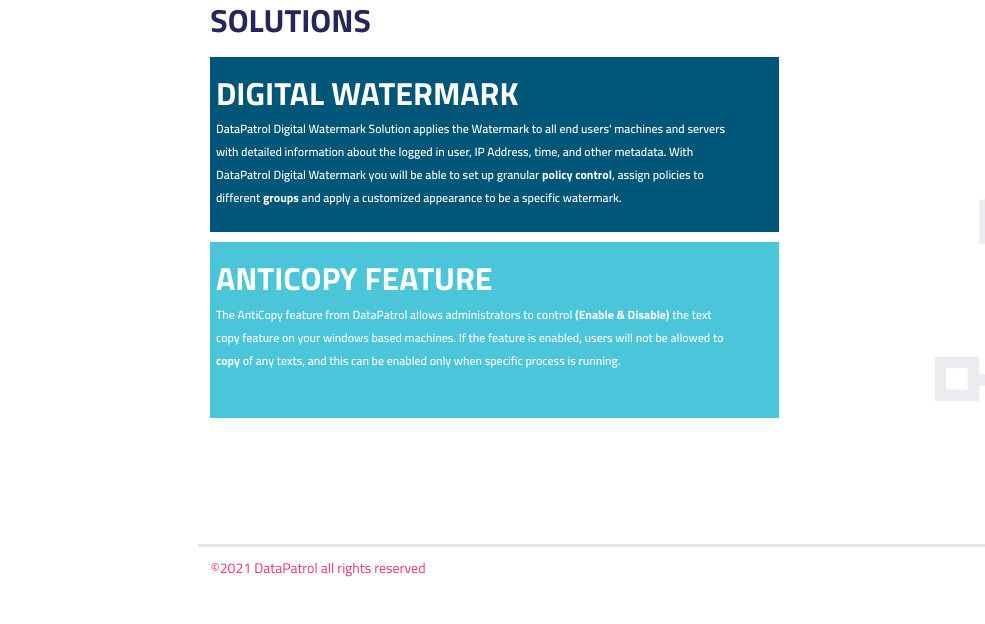
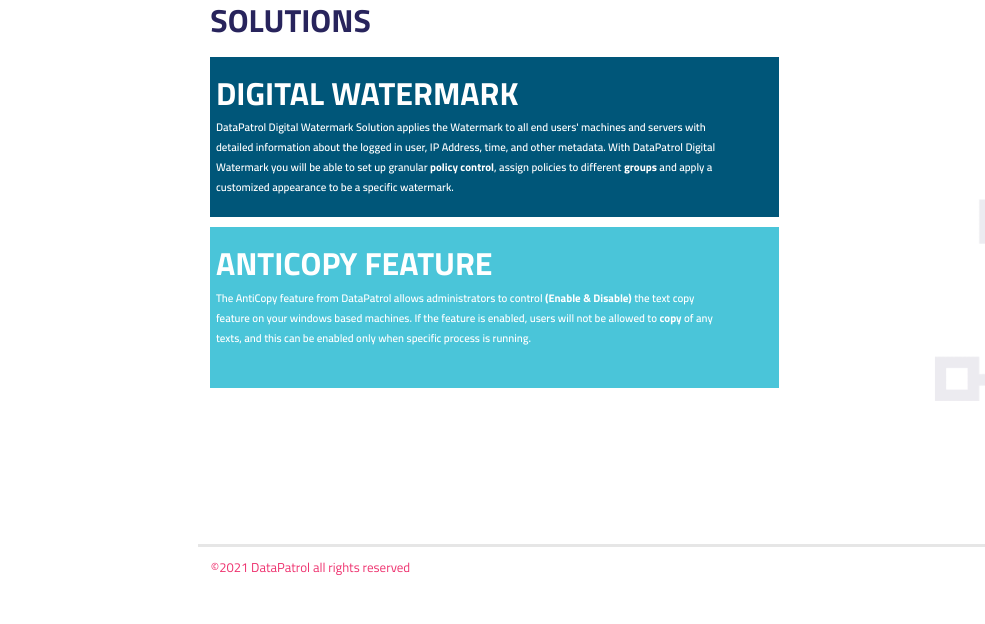
Before and after one commit to RaffiLouyAlQurran/RaffiLouyAlQurran.github.io, a plain HTML site: page solutions.html in a window 1280 px wide. Shown: the part 173-797 px from the top of the page, 0-985 px from the left. Drawn offline with Linux system fonts and the light colour scheme; a script that the page names is missing.

Commit message:
font-size solutions

```diff
--- a/solutions.html
+++ b/solutions.html
@@ -122,7 +122,7 @@ p { margin:0 }
 	<br/>
 	<h1 class="br" style="font-family: Cairo-Bold; color: white;margin-left:1%;margin-top:0.5%;font-weight: 700 !important;text-align: justify;line-height: 95%;">DIGITAL WATERMARK</h1><br/>
 
-	<p class="br" style="font-family: Cairo-SemiBold; color:white; margin-left: 1%; font-size: 12px; width:90%">DataPatrol Digital Watermark Solution applies the Watermark to all end users' machines and servers with detailed information about the logged in user, IP Address, time, and other metadata. With DataPatrol Digital Watermark you will be able to set up granular <strong style="font-weight: 900;font-family:Cairo-Bold ;">policy control</strong>, assign policies to different <strong style="font-weight: 900;font-family:Cairo-Bold ;">groups</strong> and apply a <strong style="font-weight: 900">customized</strong> appearance to be a specific watermark.<br/><br/></p>
+	<p class="br" style="font-family: Cairo-SemiBold; color:white; margin-left: 1%; font-size: 11px; width:90%">DataPatrol Digital Watermark Solution applies the Watermark to all end users' machines and servers with detailed information about the logged in user, IP Address, time, and other metadata. With DataPatrol Digital Watermark you will be able to set up granular <strong style="font-weight: 900;font-family:Cairo-Bold ;">policy control</strong>, assign policies to different <strong style="font-weight: 900;font-family:Cairo-Bold ;">groups</strong> and apply a <strong style="font-weight: 900">customized</strong> appearance to be a specific watermark.<br/><br/></p>
 	</div>
 
 	<br/>
@@ -131,7 +131,7 @@ p { margin:0 }
 	<br/>
 	<h1 class="br" style="font-family: Cairo-Bold; color: white;margin-left:1%;margin-top:0.5%;font-weight: 700 !important;text-align: justify;line-height: 95%;">ANTICOPY FEATURE</h1><br/>
 
-	<p class="br" style="font-family: Cairo-SemiBold; color:white; margin-left: 1%; font-size: 12px; width:90%">The AntiCopy feature from DataPatrol allows administrators to control <strong style="font-weight: 900;font-family:Cairo-Bold ;">(Enable & Disable)</strong> the text copy feature on your windows based machines. If the feature is enabled, users will not be allowed to <strong style="font-weight: 900;font-family:Cairo-Bold ;">copy</strong> of any texts, and this can be enabled only when specific process is running.<br/><br/><br/></p>
+	<p class="br" style="font-family: Cairo-SemiBold; color:white; margin-left: 1%; font-size: 11px; width:90%">The AntiCopy feature from DataPatrol allows administrators to control <strong style="font-weight: 900;font-family:Cairo-Bold ;">(Enable & Disable)</strong> the text copy feature on your windows based machines. If the feature is enabled, users will not be allowed to <strong style="font-weight: 900;font-family:Cairo-Bold ;">copy</strong> of any texts, and this can be enabled only when specific process is running.<br/><br/><br/></p>
 	</div>
 
 
@@ -145,7 +145,7 @@ p { margin:0 }
 
 	<hr style="color: #EE316E; height: 3px; width: 70%; background-color: rgba(230,230,230,1); border-color: transparent;">
 
-	<p id="PAR" style="color:#EE316E;border-color: transparent;margin-left:16%;font-family:Cairo-Regular;font-size: 14px;">
+	<p id="PAR" style="color:#EE316E;border-color: transparent;margin-left:16%;font-family:Cairo-Regular;font-size: 13px;">
 	<a id="linkedin" href="https://www.linkedin.com/company/datapatrol-co"><img src="images/LinkedIn.png" alt="1" style="width: 30px; float: right; margin-right: 19%;" /></a>
 	<a id="letter" href="mailto:info@datapatrol.com"><img src="images/letter.png" alt="Letter" style="width: 40px;height: 28px; float: right; margin-right: 8px" /></a>
 	©2021 DataPatrol all rights reserved
```
